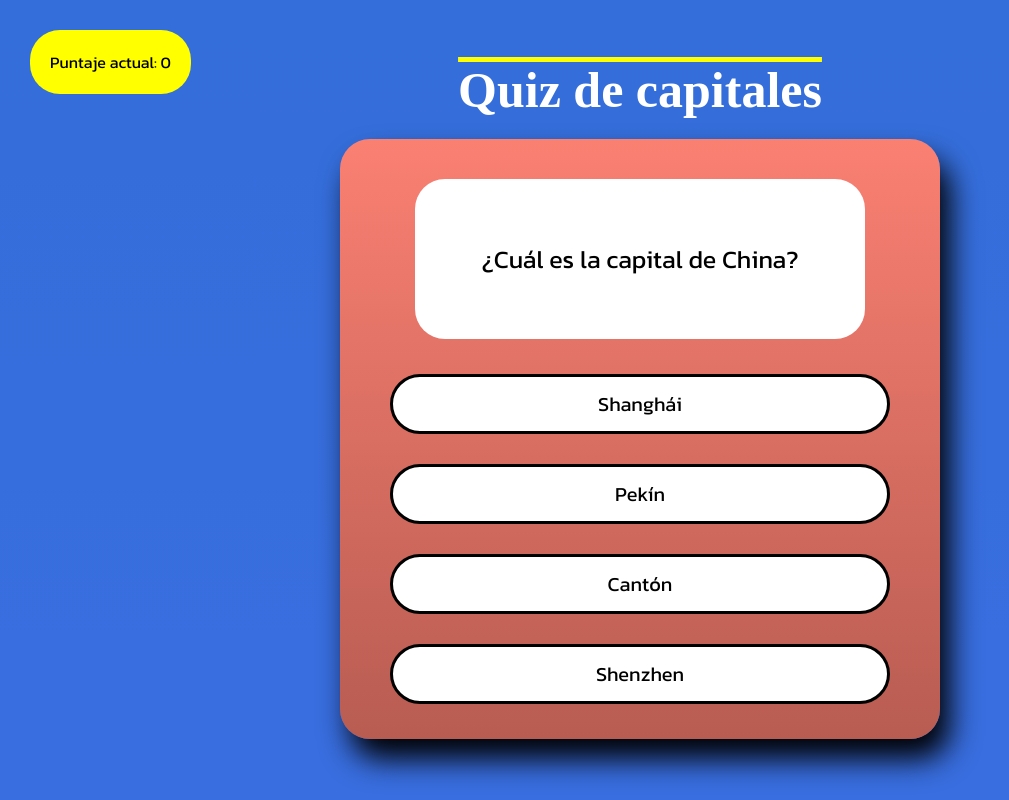
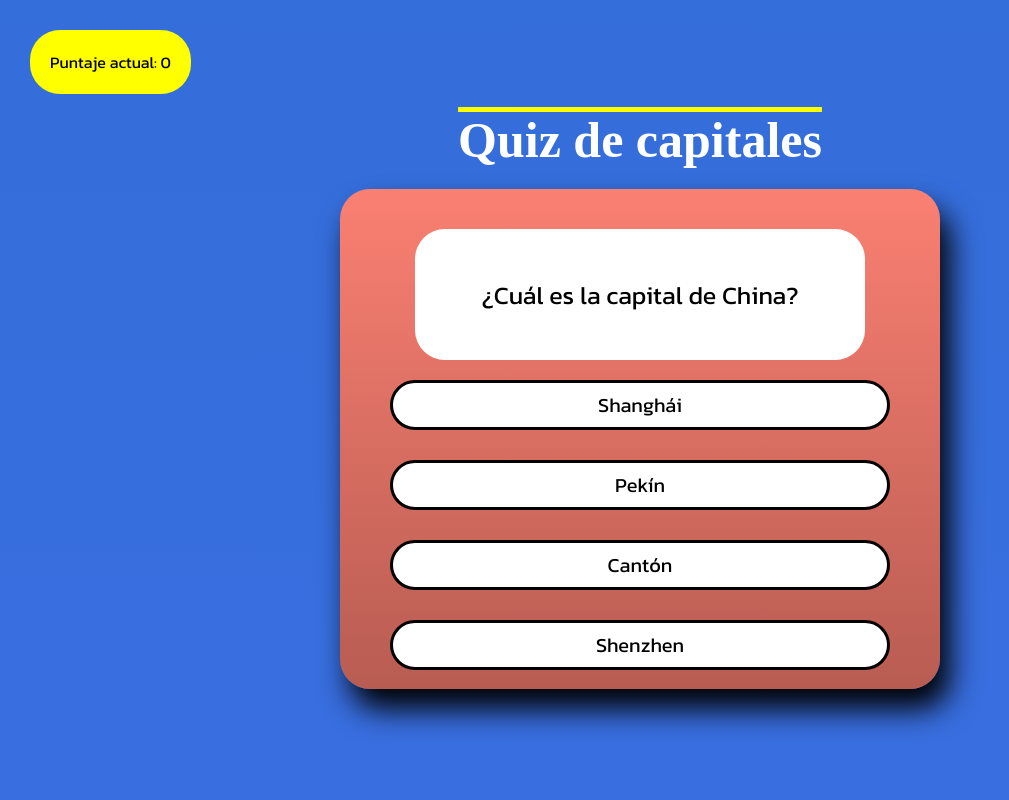
Before and after one commit to santimontironi/quiz-de-capitales, a React (Vite) app: page / in a window 1280 px wide. Shown: the whole page, without its empty margins (0-1009 px from the left). Built offline with nearby package versions, Linux system fonts and the light colour scheme; a web font is replaced by a local one.

Commit message:
Proyecto finalizado

```diff
--- a/src/assets/css/app.css
+++ b/src/assets/css/app.css
@@ -1,5 +1,5 @@
 .contenedor{
-    height: 600px;
+    height: 500px;
     width: 600px;
     background: linear-gradient(#fa8072,#b85c52);
     display: flex;
@@ -55,7 +55,7 @@
 
 .opciones button{
     width: 500px;
-    height: 60px;
+    height: 50px;
     background-color: #fff;
     border: none;
     border-radius: 30px;
```
